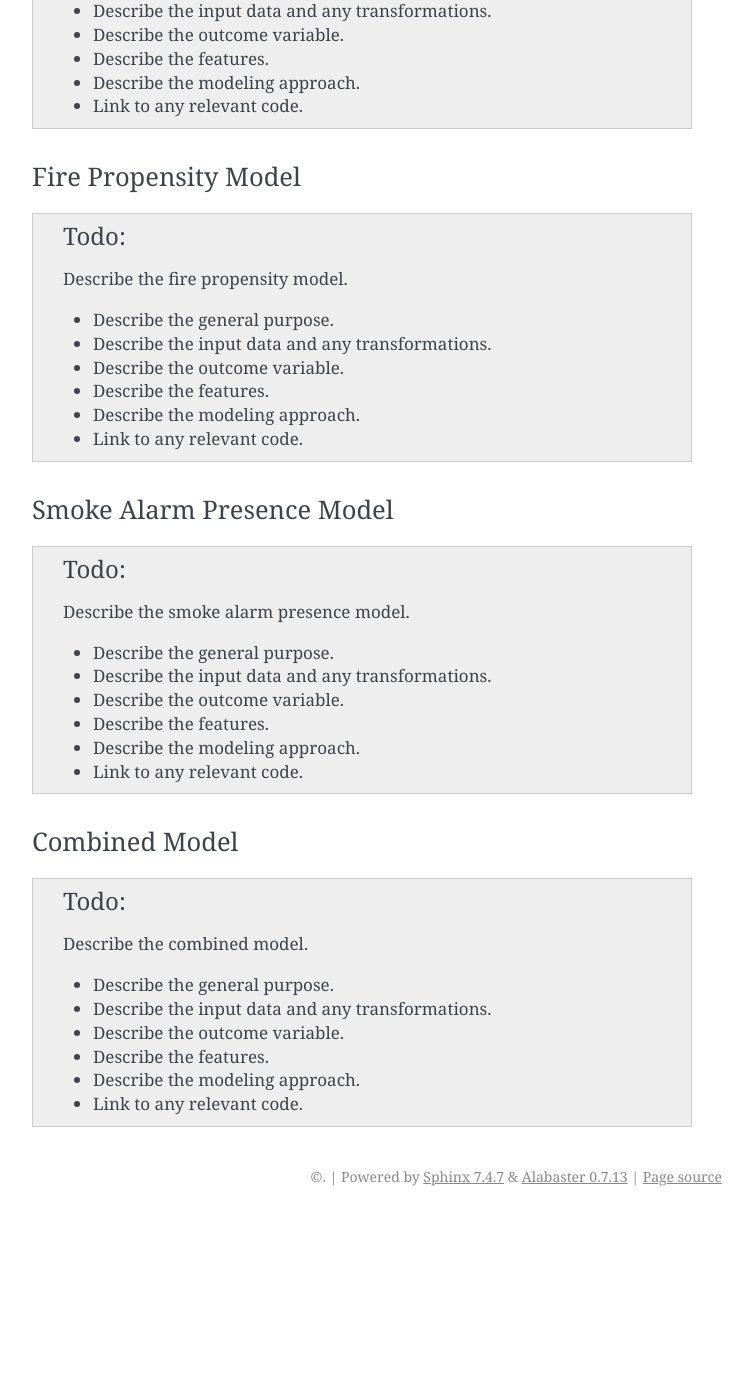
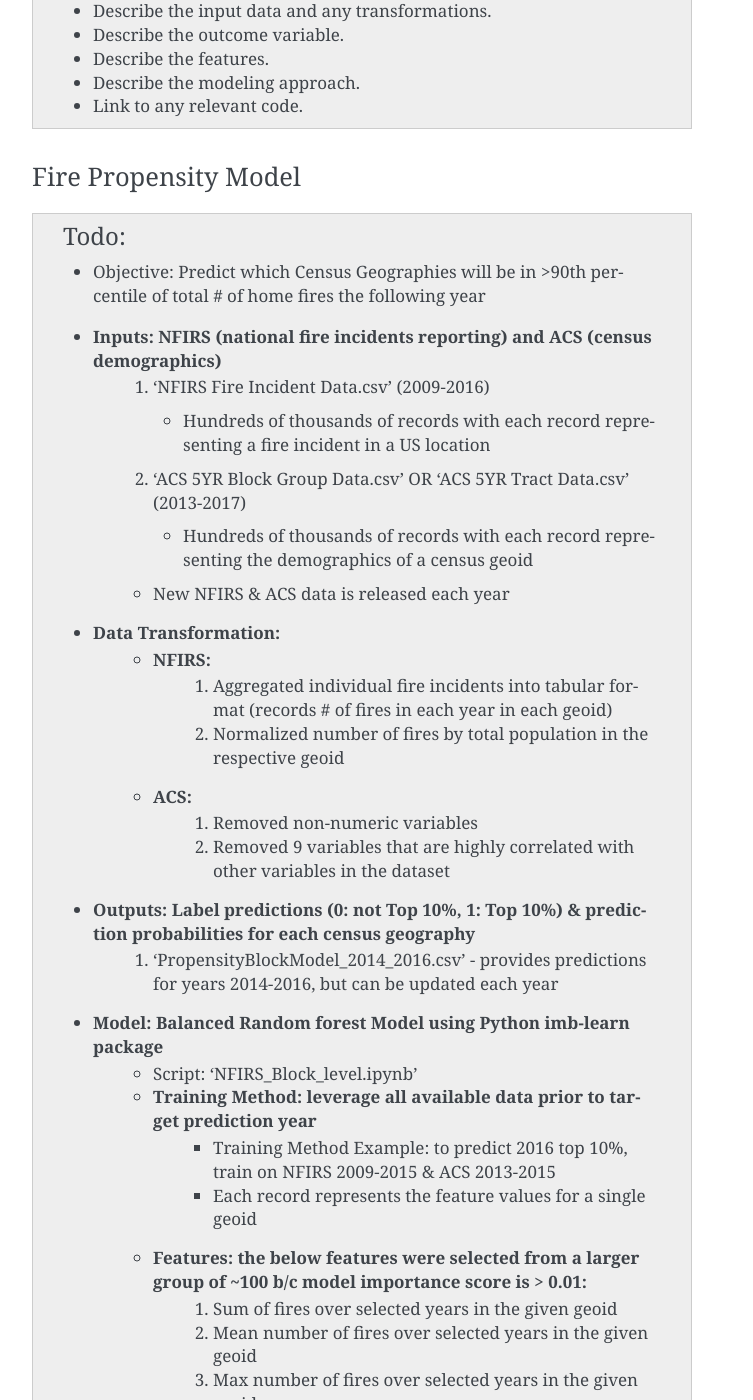
Before and after one commit to DataKind-DC/rcp2, a Sphinx documentation site: the page built from docs/data-pipeline.rst, in a window 1280 px wide and 1400 px high, scrolled down 2359 px. Shown: the whole window, without its empty margins (388-1141 px from the left). Built offline with Sphinx 7.4.7, drawn with Linux system fonts in a browser that asks for light colours; before the commit the page ends 3575 px from its top, so only the background shows below that; some of the changed text lies outside the part shown.

Commit message:
documented propensity model in data-pipeline.rst

```diff
--- a/docs/data-pipeline.rst
+++ b/docs/data-pipeline.rst
@@ -115,24 +115,50 @@ Fire Propensity Model
 
 .. todo::
 
-   Describe the fire propensity model.
+  - Objective: Predict which Census Geographies will be in >90th percentile of total # of home fires the following year
+  - Inputs: NFIRS (national fire incidents reporting) and ACS (census demographics)
+      1. 'NFIRS Fire Incident Data.csv' (2009-2016)
+        - Hundreds of thousands of records with each record representing a fire incident in a US location
+      2. 'ACS 5YR Block Group Data.csv' OR 'ACS 5YR Tract Data.csv' (2013-2017)
+        - Hundreds of thousands of records with each record representing the demographics of a census geoid
+      * New NFIRS & ACS data is released each year
+  - Data Transformation:
+      - NFIRS:
+          1. Aggregated individual fire incidents into tabular format (records # of fires in each year in each geoid)
+          2. Normalized number of fires by total population in the respective geoid
+      - ACS:
+          1. Removed non-numeric variables
+          2. Removed 9 variables that are highly correlated with other variables in the dataset
+  - Outputs: Label predictions (0: not Top 10%, 1: Top 10%) & prediction probabilities for each census geography
+      1. 'PropensityBlockModel_2014_2016.csv' - provides predictions for years 2014-2016, but can be updated each year
+  - Model: Balanced Random forest Model using Python imb-learn package
+      - Script: 'NFIRS_Block_level.ipynb'
+      - Training Method: leverage all available data prior to target prediction year
+          - Training Method Example: to predict 2016 top 10%, train on NFIRS 2009-2015 & ACS 2013-2015
+          - Each record represents the feature values for a single geoid
+      - Features: the below features were selected from a larger group of ~100 b/c model importance score is > 0.01:
+          1. Sum of fires over selected years in the given geoid
+          2. Mean number of fires over selected years in the given geoid
+          3. Max number of fires over selected years in the given geoid
+          4. % of houses in geoid built before 1939
+          5. % of houses in geoid that are occupied
+          6. % of houses in geoid whose heating source is kerosene
+          7. % of houses in geoid with just a single occupant
+          8. % of houses in geoid inhabited by married couple
+          9. % of people in geoid with a bachelors degree
+          10. % of people in geoid that have worked within the past year
+          11. % of people in geoid that are black
+          12. % of houses in geoid occupied by the owner
+          13. % of people in geoid that have attended college but not graduated
+          14. % of houses in geoid with value between $175-200K
+          15. % of houses in geoid with value between $200-250K
+          16. % of houses in geoid with a home equity loan
+      - Preliminary Results:
+        - 65-75% weighted Avg Recall at the Census block level
+        - 75-85% Recall at the Census tract level
 
-   - Describe the general purpose.
-   - Describe the input data and any transformations.
-   - Describe the outcome variable.
-   - Describe the features.
-   - Describe the modeling approach.
-   - Link to any relevant code.
 
-.. From slides:
 
-  - Objective: Predict which Census Geographies will be in >90th percentile of total number of home fires the following year
-  - Inputs: NFIRS (fire incidence) and ACS (demographics)
-  - Model: Balanced Random forest Model
-  - Python: imb-learn
-  - Preliminary Results:
-  - 75-80% weighted Avg Recall at the Census block level
-  - 85-90% Recall at the Census tract level
 
 Smoke Alarm Presence Model
 ~~~~~~~~~~~~~~~~~~~~~~~~~~
```
Also changed, not shown: 1 other file.
